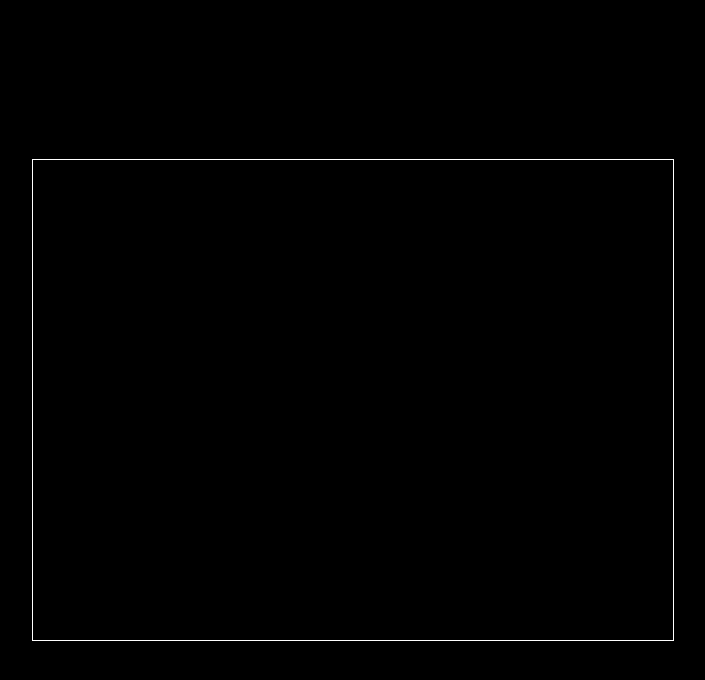
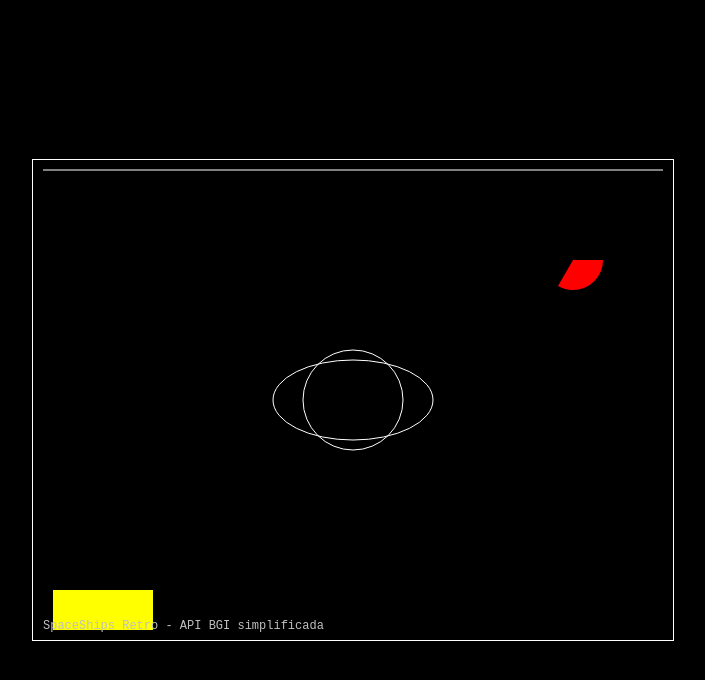
Before and after one commit to lcapalbo/spaceships, a plain HTML site: page index.html in a window 1280 px wide. Shown: the whole page, without its empty margins (287-992 px from the left). Drawn offline with Linux system fonts and the light colour scheme.

Commit message:
Crea un archivo .js con una clase Renderer que simule las funciones BGI de Pascal, con métodos como line, circle, arc, ellipse, setColor, outTextXY, bar, pieSlice... puedas analizar el fuente .pas par reconocer primero todas las funciones necesarias y luego implementarlas. Usala desde game.js para probar que funcione

```diff
--- a/game.js
+++ b/game.js
@@ -1,13 +1,22 @@
 const canvas = document.getElementById('gameCanvas');
-const ctx = canvas.getContext('2d');
-
-function clearScreen() {
-  ctx.fillStyle = 'black';
-  ctx.fillRect(0, 0, canvas.width, canvas.height);
-}
+const renderer = new Renderer(canvas);
 
 function gameLoop() {
-  clearScreen();
+  renderer.clearScreen();
+
+  // Ejemplo de uso (puedes comentar/descomentar según lo necesites):
+  renderer.setColor(15);
+  renderer.line(10, 10, 630, 10);
+  renderer.circle(320, 240, 50);
+  renderer.ellipse(320, 240, 0, 360, 80, 40);
+  renderer.setColor(14);
+  renderer.bar(20, 430, 120, 470);
+  renderer.setColor(12);
+  renderer.setFillStyle(1, 12);
+  renderer.pieSlice(540, 100, 0, 120, 30);
+  renderer.setColor(7);
+  renderer.outTextXY(10, 460, 'SpaceShips Retro - API BGI simplificada');
+
   requestAnimationFrame(gameLoop);
 }
 
--- a/index.html
+++ b/index.html
@@ -8,6 +8,7 @@
 </head>
 <body>
   <canvas id="gameCanvas" width="640" height="480"></canvas>
+  <script src="renderer.js"></script>
   <script src="game.js"></script>
 </body>
 </html>
--- /dev/null
+++ b/renderer.js
@@ -0,0 +1,118 @@
+class Renderer {
+  constructor(canvas) {
+    this.canvas = canvas;
+    this.ctx = canvas.getContext('2d');
+    this.fillStyle = 1;
+    this.color = 15;
+    this.textStyle = { font: '12px monospace', align: 'left', baseline: 'top' };
+    this.palette = {
+      0: '#000000', 1: '#000080', 2: '#008000', 3: '#008080', 4: '#800000', 5: '#800080', 6: '#808000', 7: '#C0C0C0',
+      8: '#808080', 9: '#0000FF', 10: '#00FF00', 11: '#00FFFF', 12: '#FF0000', 13: '#FF00FF', 14: '#FFFF00', 15: '#FFFFFF'
+    };
+  }
+
+  _resolveColor(c) {
+    if (typeof c === 'string') return c;
+    return this.palette[c] || '#FFFFFF';
+  }
+
+  setColor(color) {
+    this.color = color;
+    const c = this._resolveColor(color);
+    this.ctx.strokeStyle = c;
+    this.ctx.fillStyle = c;
+  }
+
+  setFillStyle(style, color) {
+    this.fillStyle = style;
+    if (color !== undefined) {
+      const c = this._resolveColor(color);
+      this.ctx.fillStyle = c;
+    }
+  }
+
+  clearScreen() {
+    this.ctx.save();
+    this.ctx.fillStyle = this._resolveColor(0);
+    this.ctx.fillRect(0, 0, this.canvas.width, this.canvas.height);
+    this.ctx.restore();
+  }
+
+  line(x1, y1, x2, y2) {
+    this.ctx.beginPath();
+    this.ctx.moveTo(x1, y1);
+    this.ctx.lineTo(x2, y2);
+    this.ctx.stroke();
+  }
+
+  circle(x, y, r) {
+    this.ctx.beginPath();
+    this.ctx.arc(x, y, r, 0, Math.PI * 2);
+    this.ctx.stroke();
+  }
+
+  arc(x, y, startDeg, endDeg, r) {
+    const start = (startDeg * Math.PI) / 180;
+    const end = (endDeg * Math.PI) / 180;
+    this.ctx.beginPath();
+    this.ctx.arc(x, y, r, start, end);
+    this.ctx.stroke();
+  }
+
+  ellipse(x, y, startDeg, endDeg, rx, ry) {
+    const start = (startDeg * Math.PI) / 180;
+    const end = (endDeg * Math.PI) / 180;
+    this.ctx.beginPath();
+    if (this.ctx.ellipse) {
+      this.ctx.ellipse(x, y, rx, ry, 0, start, end);
+      this.ctx.stroke();
+    } else {
+      this.ctx.save();
+      this.ctx.translate(x, y);
+      this.ctx.scale(rx / ry, 1);
+      this.ctx.arc(0, 0, ry, start, end);
+      this.ctx.stroke();
+      this.ctx.restore();
+    }
+  }
+
+  outTextXY(x, y, text) {
+    this.ctx.save();
+    this.ctx.fillStyle = this._resolveColor(this.color);
+    this.ctx.font = this.textStyle.font;
+    this.ctx.textAlign = this.textStyle.align;
+    this.ctx.textBaseline = this.textStyle.baseline;
+    this.ctx.fillText(text, x, y);
+    this.ctx.restore();
+  }
+
+  bar(left, top, right, bottom) {
+    const w = right - left;
+    const h = bottom - top;
+    this.ctx.fillRect(left, top, w, h);
+  }
+
+  pieSlice(x, y, startDeg, endDeg, r) {
+    const start = (startDeg * Math.PI) / 180;
+    const end = (endDeg * Math.PI) / 180;
+    this.ctx.beginPath();
+    this.ctx.moveTo(x, y);
+    this.ctx.arc(x, y, r, start, end);
+    this.ctx.closePath();
+    if (this.fillStyle === 1) {
+      this.ctx.fill();
+    } else {
+      this.ctx.stroke();
+    }
+  }
+
+  floodFill(x, y, color) {
+    this.ctx.fillStyle = this._resolveColor(color || this.color);
+    this.ctx.fillRect(x - 1, y - 1, 2, 2);
+  }
+}
+
+// export in module environments
+if (typeof module !== 'undefined' && module.exports) {
+  module.exports = Renderer;
+}
```
